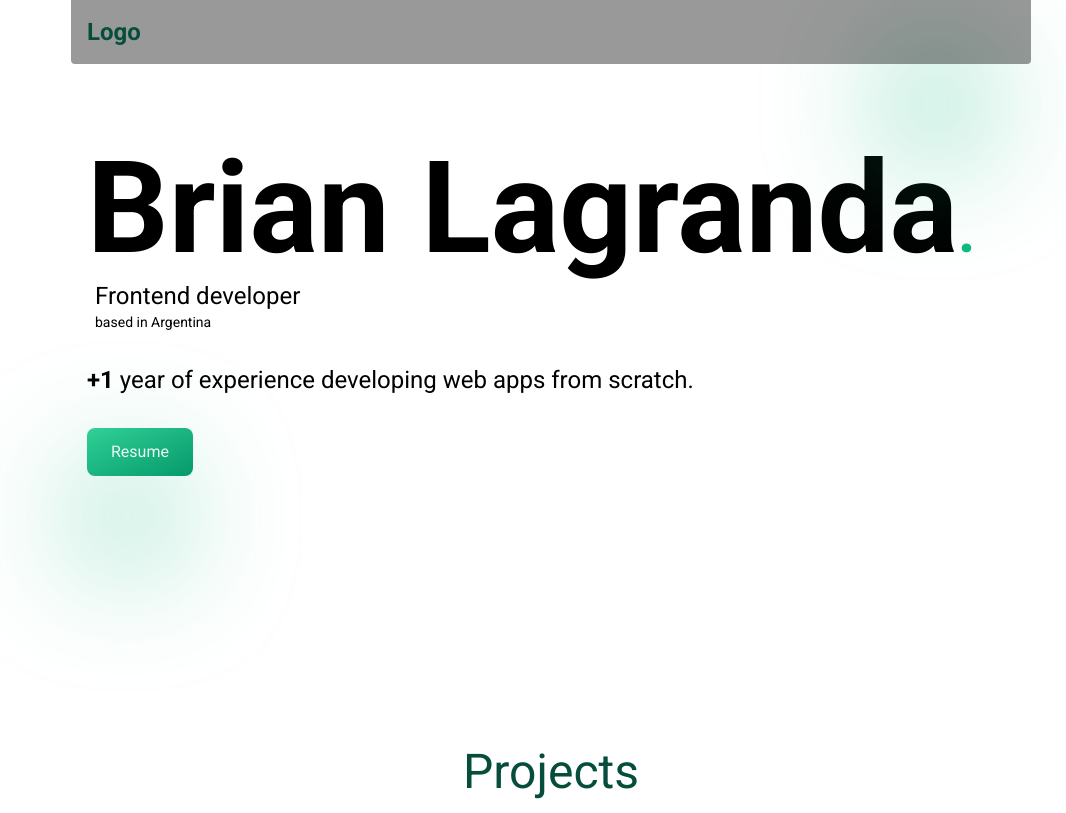
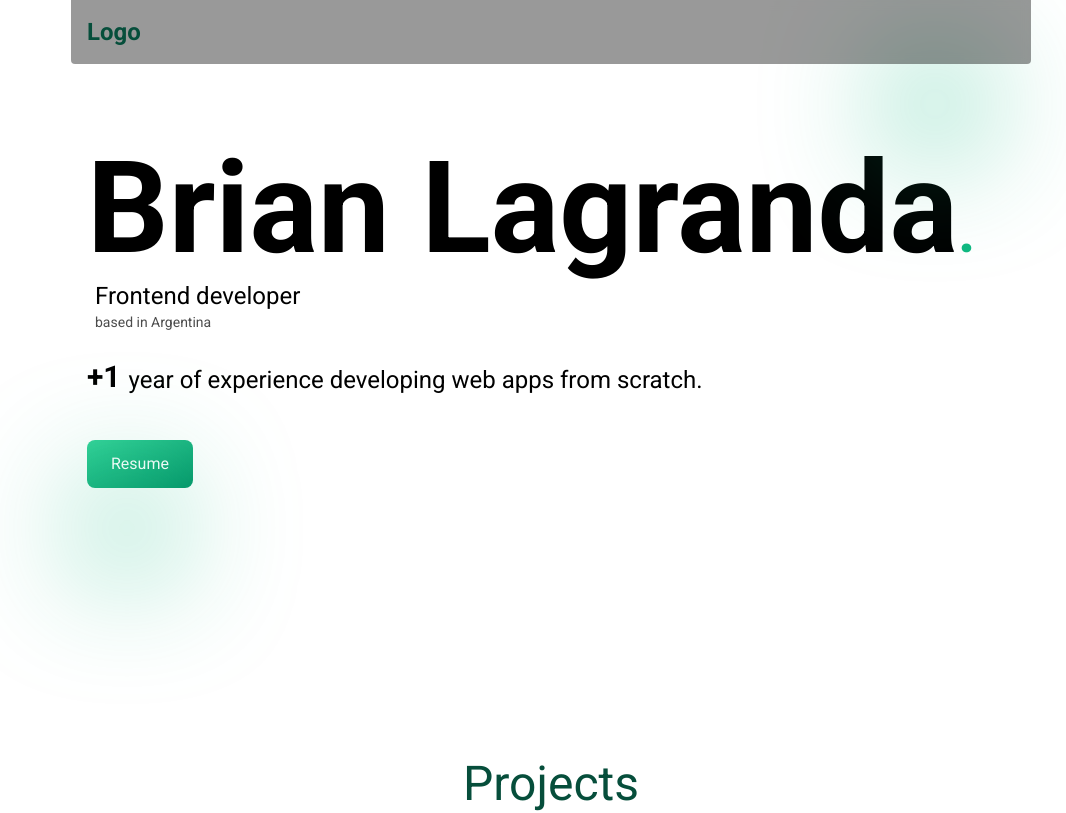
Before and after one commit to brianlagranda/portfolio, a Next.js app: page / in a window 1280 px wide. Shown: the top 813 px of the page, without its empty margins (89-1155 px from the left). Built offline with nearby package versions, Linux system fonts and the light colour scheme.

Commit message:
feat: animated font and size adjustment

```diff
--- a/components/Intro.jsx
+++ b/components/Intro.jsx
@@ -10,11 +10,18 @@ export default function Intro() {
       <h1 className='text-6xl sm:text-9xl font-bold'>
         Brian Lagranda<span className='text-emerald-500 text-6xl'>.</span>
       </h1>
-      <h3 className='mt-2 text-lg sm:text-2xl sm:px-2'>Frontend developer</h3>
-      <h4 className='text-sm sm:text-md px-2'>based in Argentina</h4>
+      <h3 className='mt-2 text-lg sm:text-2xl px-1 sm:px-2'>
+        Frontend developer
+      </h3>
+      <h4 className='text-sm sm:text-md px-1 sm:px-2 text-black/70'>
+        based in Argentina
+      </h4>
 
-      <p className='my-8 text-lg sm:text-2xl'>
-        <strong>+1</strong> year of experience developing web apps from scratch.
+      <p className='my-8 text-lg sm:text-2xl flex gap-2'>
+        <strong className='animate-bounce my-1.5 sm:my-1 font-bold transition-all text-xl sm:text-3xl'>
+          +1
+        </strong>{' '}
+        year of experience developing web apps from scratch.
       </p>
       <Link href='/resume.pdf'>
         <Button text='Resume'></Button>
```
